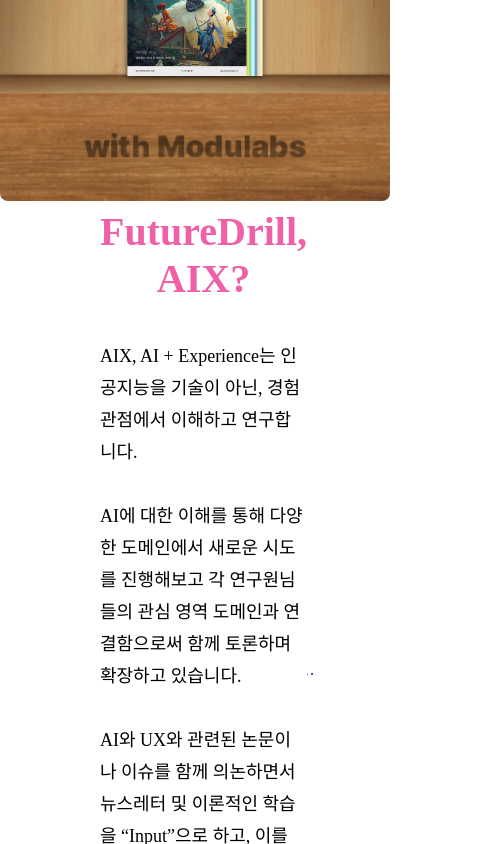
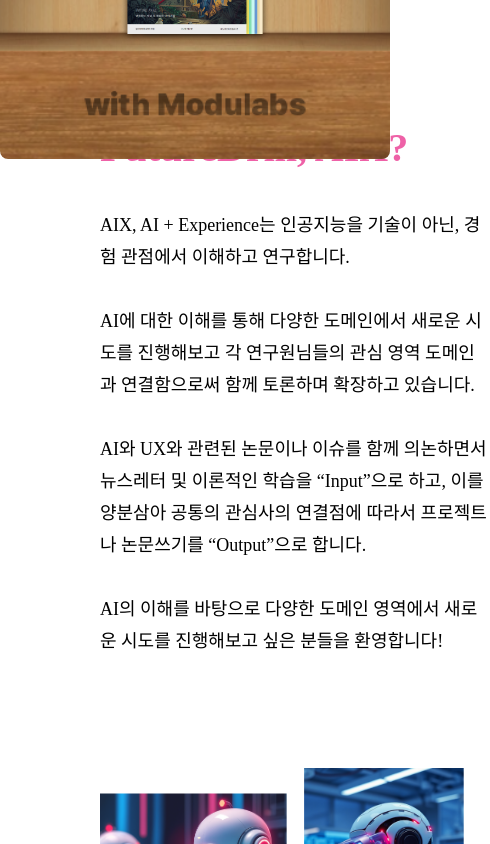
Before and after one commit to songye38/futuredrill_web, a React (Create React App) app: page / in a window 390 px wide. Shown: the part 820-1664 px from the top of the page, 490 px wide, since content can reach past the window. Built offline with nearby package versions, Linux system fonts and the light colour scheme; a web font is replaced by a local one.

Commit message:
Update second-section 이미지 배치 업데이트

```diff
--- a/src/App.css
+++ b/src/App.css
@@ -61,7 +61,7 @@
   display: flex;
   justify-content: center;
   align-items: center;
-  height: 110vh; /* 페이지 전체 높이로 설정 */
+  height: 100vh; /* 페이지 전체 높이로 설정 */
 }
 
 .book-list {
@@ -102,7 +102,6 @@
 
 
 @media (max-width: 768px) {
-
   .book-list {
     background-image: url('/public/Images/mainMobile.png'); /* 배경 이미지 */
     background-size: cover;
@@ -127,6 +126,17 @@
     bottom: 80px; /* 바닥에서 200px 위에 배치 */
     text-decoration: none; /* 링크의 기본 밑줄 제거 */
   }
+  .second_section {
+    width: 100%; /* 부모 컨테이너 너비를 화면 너비로 설정 */
+    height: 100vh; /* 부모 요소 높이를 화면 높이로 설정 */
+    display: flex;
+    flex-direction: column; /* 세로 방향으로 배치 */
+    justify-content: center; /* 수직 중앙 정렬 */
+    align-items: center; /* 수평 중앙 정렬 */
+  }
+
+
+
 
 
   .image-section {
--- a/src/App.js
+++ b/src/App.js
@@ -17,7 +17,7 @@
             </a>
         </div>
       </div>
-      <div className="second_section" id="second-section" style={{ margin: '100px 100px 0 100px', display: 'flex', justifyContent: 'space-between' }}>
+      <div className="second_section" id="second-section" style={{ margin: '100px', display: 'flex', justifyContent: 'space-between' }}>
         <div className="text-section">
         <div style={{
           width: '100%', // 부모의 너비를 100%로 설정
```
